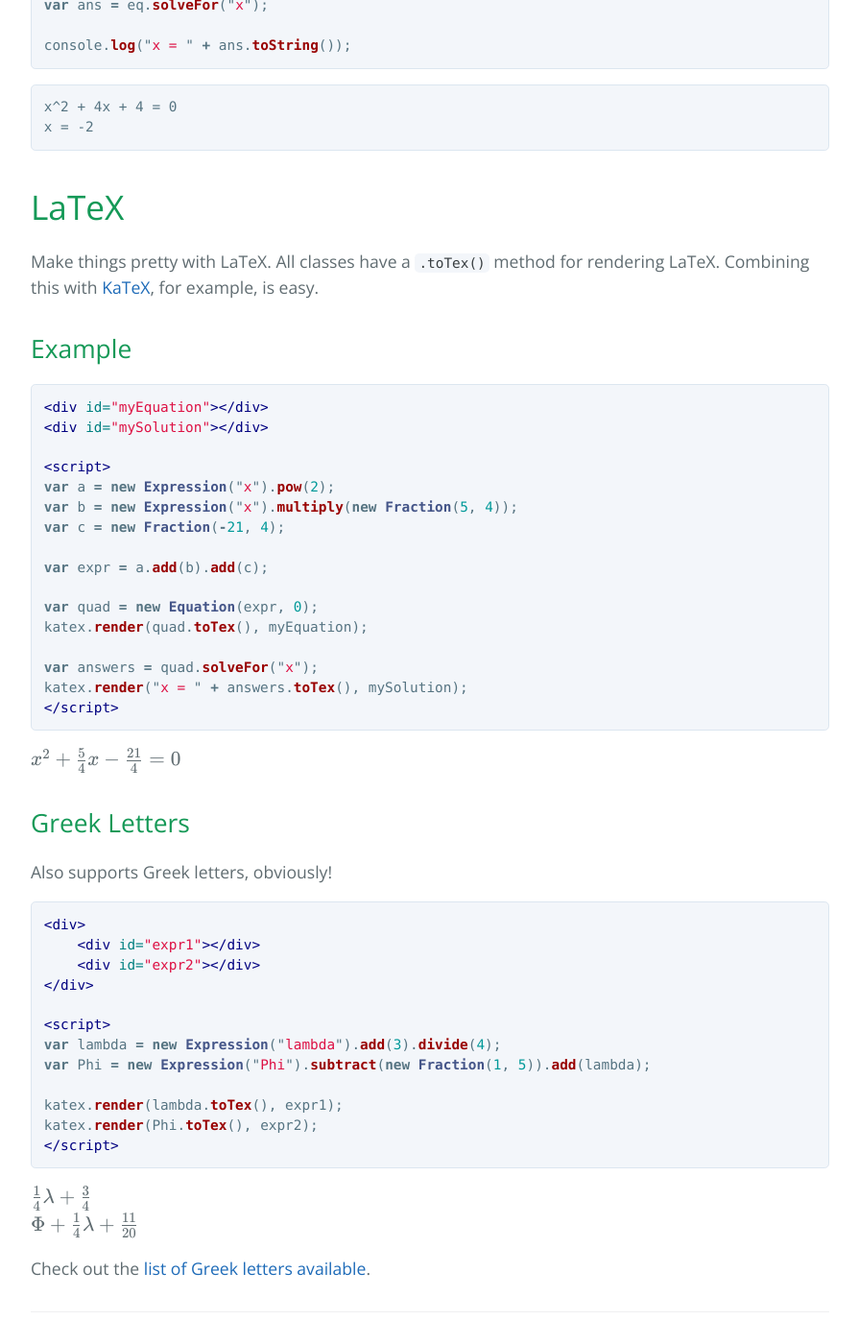
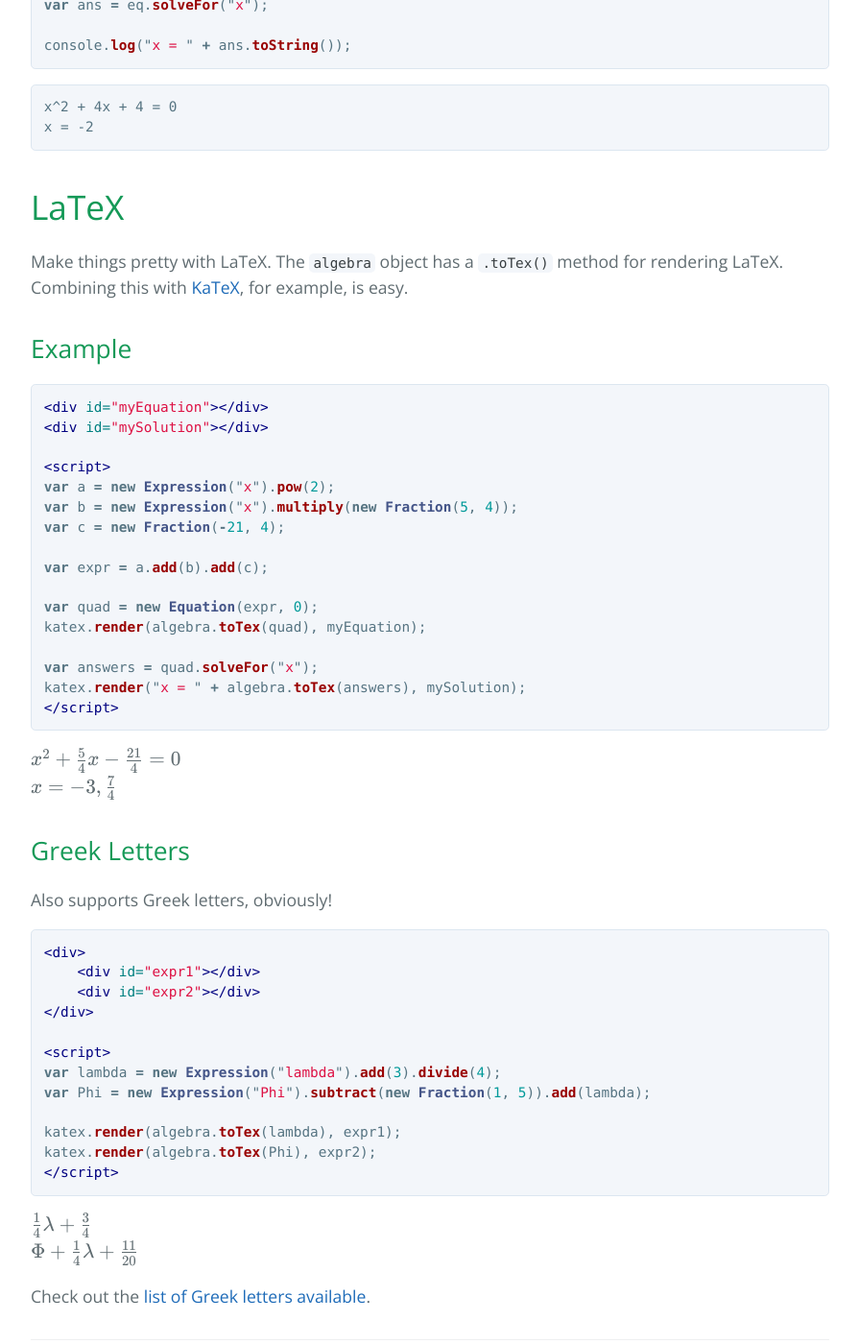
Before and after one commit to nicolewhite/algebra.js, a Jekyll site: the page built from index.md, in a window 1280 px wide and 1400 px high, scrolled down 13021 px. Shown: the whole window at 96% size, without its empty margins (192-1087 px from the left). Built offline with Jekyll 4.4.1, drawn with Linux system fonts in a browser that asks for light colours; nearby versions of some CDN libraries; Markdown is read by kramdown in place of the engine named in the settings; formulas are drawn with MathJax 3.

Commit message:
Update gh-pages

````diff
--- a/index.md
+++ b/index.md
@@ -636,7 +636,7 @@ x = -2
 
 # <a name="latex"></a> LaTeX
 
-Make things pretty with LaTeX. All classes have a `.toTex()` method for rendering LaTeX. Combining this with
+Make things pretty with LaTeX. The `algebra` object has a `.toTex()` method for rendering LaTeX. Combining this with
  [KaTeX](https://github.com/Khan/KaTeX), for example, is easy.
 
 ## <a name="latex-example"></a> Example
@@ -653,10 +653,10 @@ var c = new Fraction(-21, 4);
 var expr = a.add(b).add(c);
 
 var quad = new Equation(expr, 0);
-katex.render(quad.toTex(), myEquation);
+katex.render(algebra.toTex(quad), myEquation);
 
 var answers = quad.solveFor("x");
-katex.render("x = " + answers.toTex(), mySolution);
+katex.render("x = " + algebra.toTex(answers), mySolution);
 </script>
 ```
 
@@ -671,10 +671,10 @@ var c = new Fraction(-21, 4);
 var expr = a.add(b).add(c);
 
 var quad = new Equation(expr, 0);
-katex.render(quad.toTex(), myEquation);
+katex.render(algebra.toTex(quad), myEquation);
 
 var answers = quad.solveFor("x");
-katex.render("x = " + answers.toTex(), mySolution);
+katex.render("x = " + algebra.toTex(answers), mySolution);
 </script>
 
 ## <a name="latex-greek-letters"></a> Greek Letters
@@ -691,8 +691,8 @@ Also supports Greek letters, obviously!
 var lambda = new Expression("lambda").add(3).divide(4);
 var Phi = new Expression("Phi").subtract(new Fraction(1, 5)).add(lambda);
 
-katex.render(lambda.toTex(), expr1);
-katex.render(Phi.toTex(), expr2);
+katex.render(algebra.toTex(lambda), expr1);
+katex.render(algebra.toTex(Phi), expr2);
 </script>
 ```
 
````
Also changed, not shown: javascripts/algebra.min.js.
